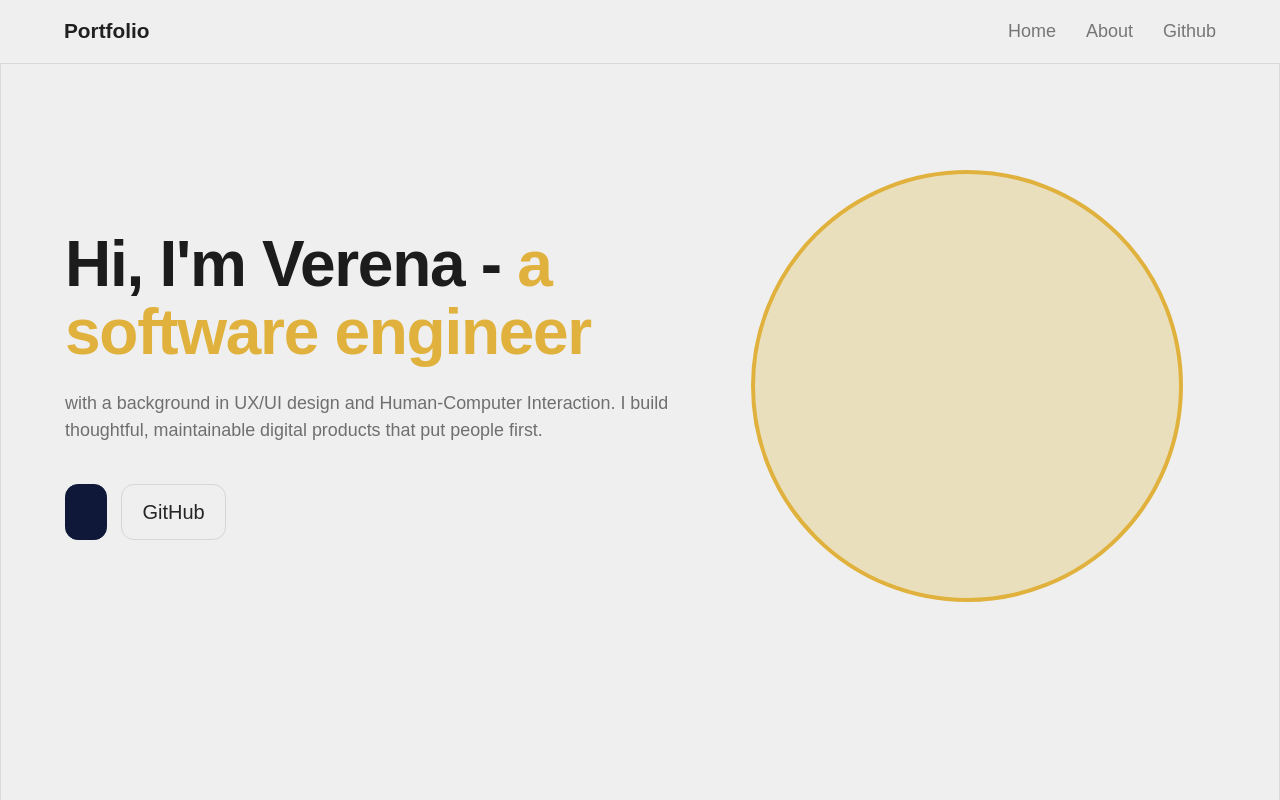
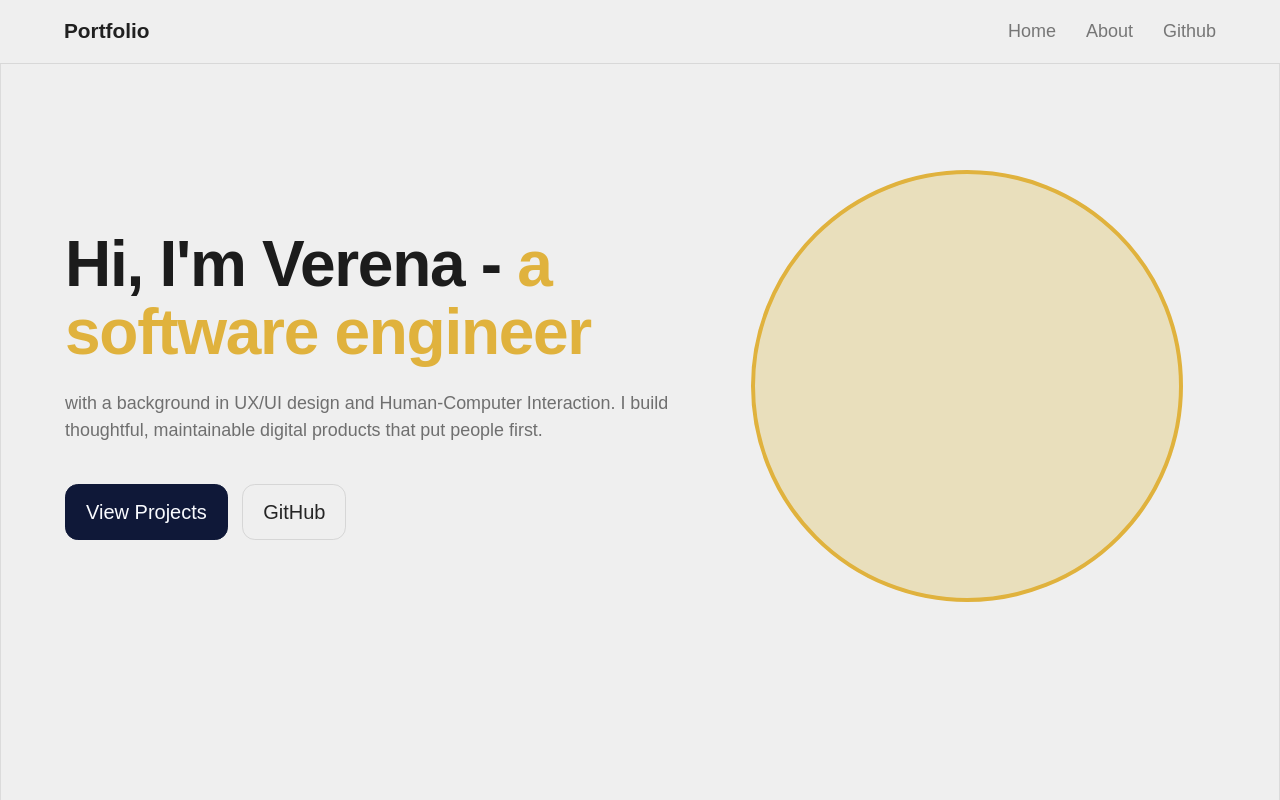
Before and after one commit to vseup/Portfolio, an Angular app: page / in a window 1280 px wide. Shown: the top 800 px of the page. Built offline with nearby package versions, Linux system fonts and the light colour scheme.

Commit message:
fixed: button component

```diff
--- a/src/app/shared/button/button.component.html
+++ b/src/app/shared/button/button.component.html
@@ -1,24 +1,13 @@
-@if (routerLink(); as link) {
 <a
   class="button"
   [class.button-primary]="variant() === 'primary'"
   [class.button-ghost]="variant() === 'ghost'"
-    [routerLink]="link"
-    [fragment]="fragment()"
-    [attr.aria-label]="ariaLabel() ?? null"
-  >
-    <ng-content></ng-content>
-  </a>
-} @else {
-  <a
-    class="button"
-    [class.button-primary]="variant() === 'primary'"
-    [class.button-ghost]="variant() === 'ghost'"
-    [attr.href]="href() ?? null"
+  [routerLink]="routerLink() ?? null"
+  [fragment]="routerLink() ? fragment() : undefined"
+  [attr.href]="routerLink() ? null : (href() ?? null)"
   [attr.target]="target() ?? null"
   [attr.rel]="rel() ?? null"
   [attr.aria-label]="ariaLabel() ?? null"
 >
   <ng-content></ng-content>
 </a>
-}
```
Lines whose indentation alone changed are shown as unchanged.
